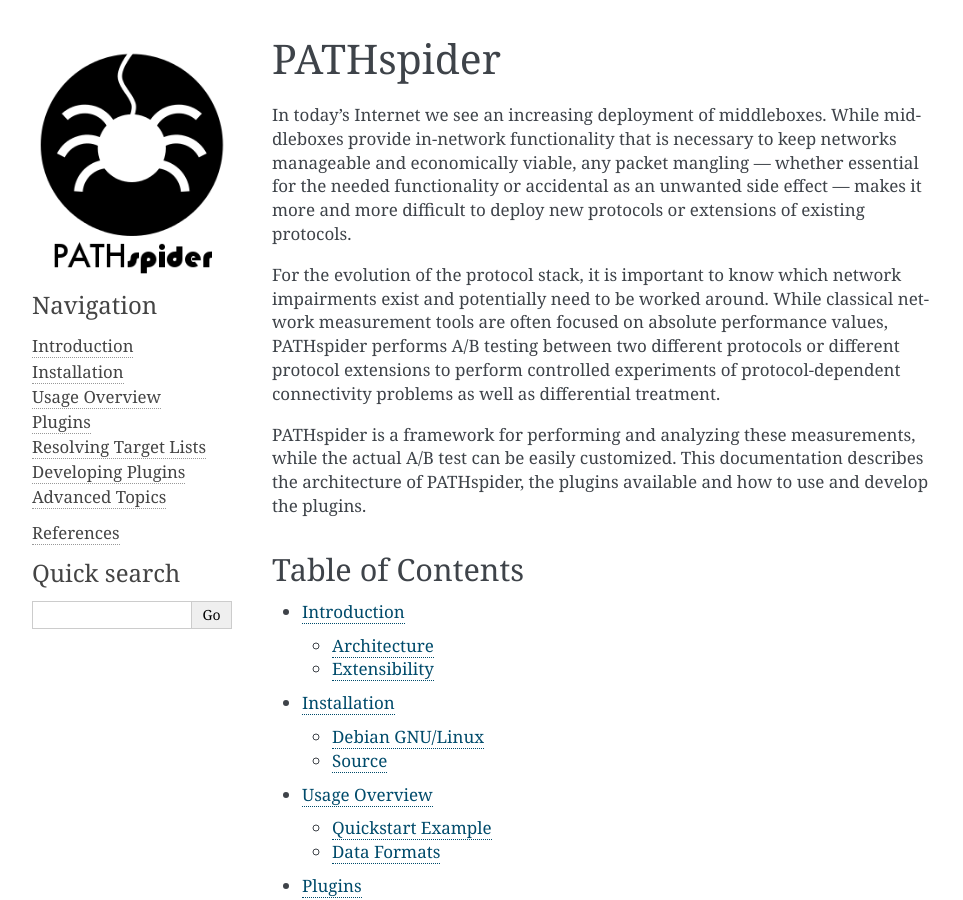
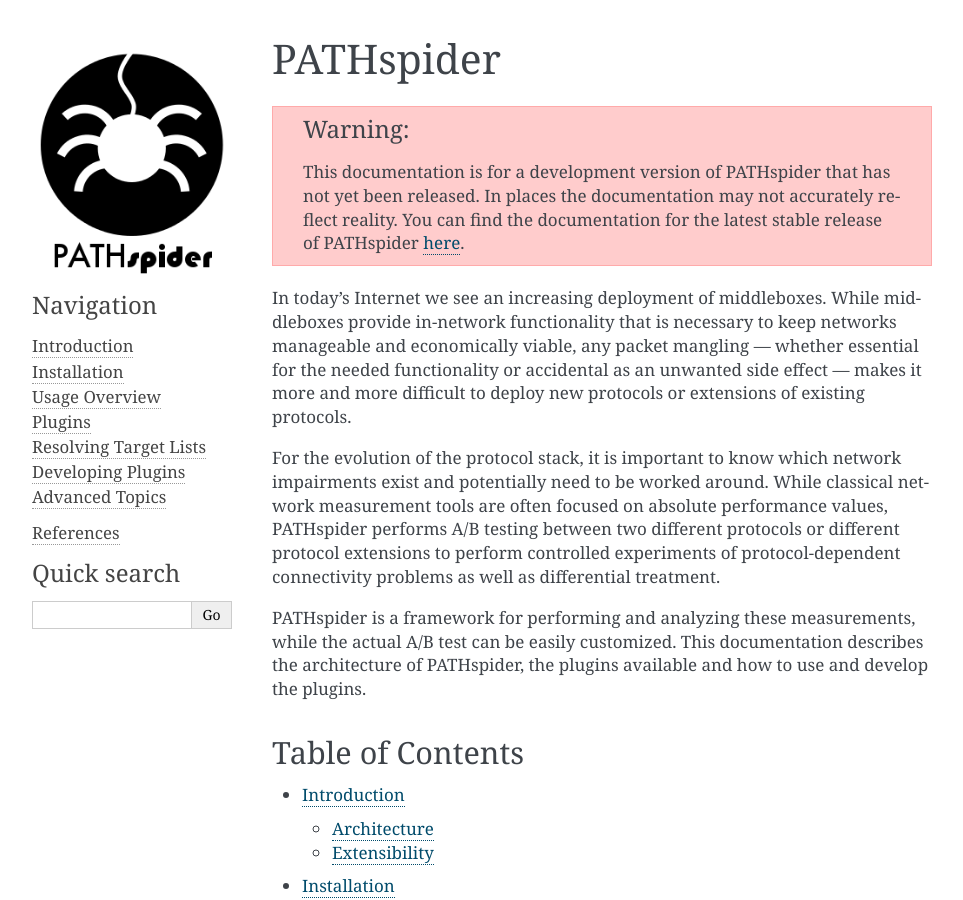
Before and after one commit to mami-project/pathspider, a Sphinx documentation site: the page built from doc/index.rst, in a window 1280 px wide and 900 px high. Shown: the whole window, without its empty margins (148-1111 px from the left). Built offline with Sphinx 7.4.7, drawn with Linux system fonts in a browser that asks for light colours; the version number could not be read and is left out.

Commit message:
docs: Add warning that these are development docs

```diff
--- a/doc/index.rst
+++ b/doc/index.rst
@@ -1,5 +1,11 @@
 PATHspider |version|
 ====================
+
+.. warning:: This documentation is for a development version of PATHspider that
+	     has not yet been released. In places the documentation may not
+             accurately reflect reality. You can find the documentation for the
+	     latest stable release of PATHspider `here
+             <http://pathspider.readthedocs.io/en/stable/>`_.
 
 In today's Internet we see an increasing deployment of middleboxes. While
 middleboxes provide in-network functionality that is necessary to keep networks
```
